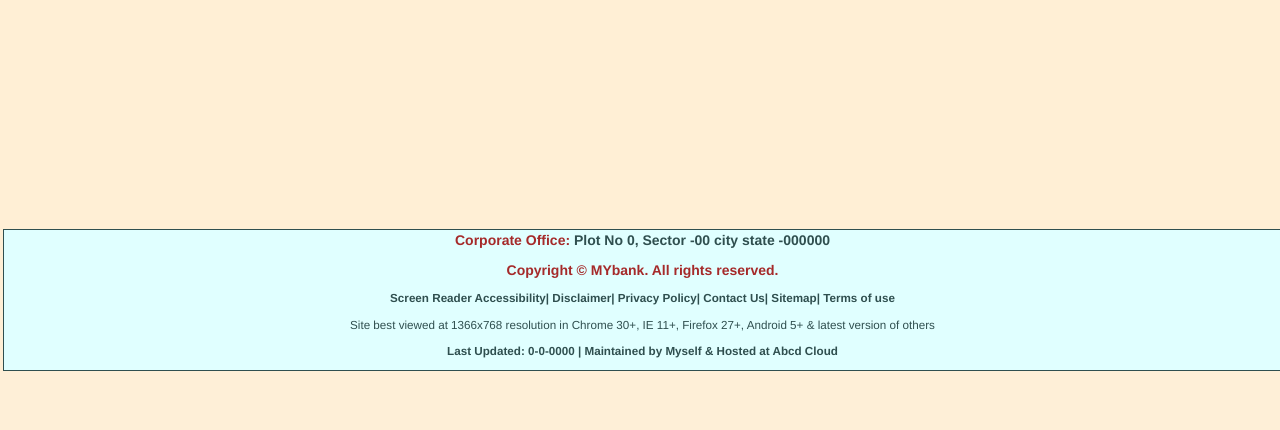
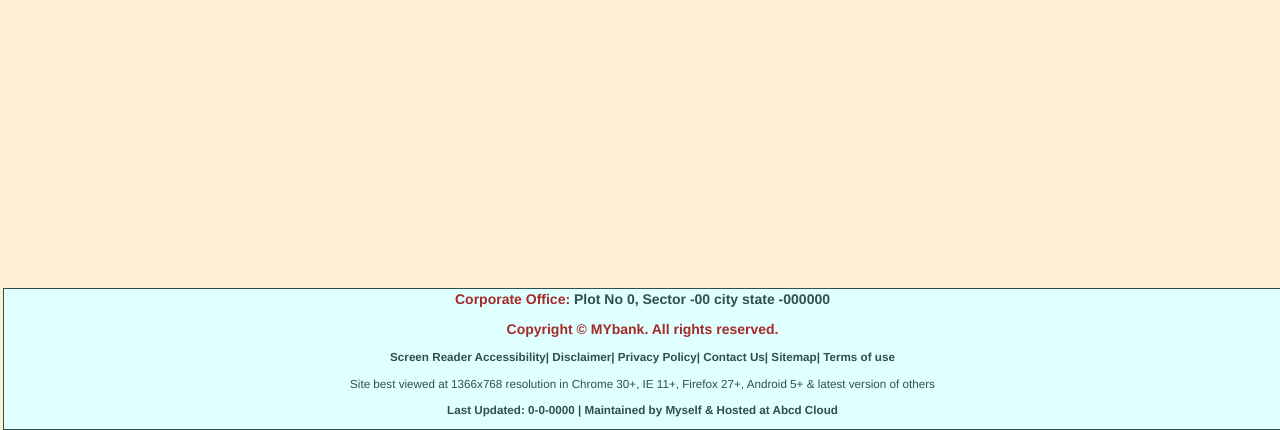
Before and after one commit to Vijaytkd/Vijaytkd.github.io, a PHP site: page / in a window 1280 px wide. Shown: the part 581-1011 px from the top of the page. Before the commit the page ends 952 px from the top, so only its background shows below. Run offline with PHP 8.4, Linux system fonts and the light colour scheme.

Commit message:
Update bstyle.css

```diff
--- a/css/bstyle.css
+++ b/css/bstyle.css
@@ -79,7 +79,7 @@ a.btn:hover{
 .footer {
     position: relative;
     left: 2.5px;
-    bottom: -10px;
+    bottom: -69px;
     width: 100%;
     background-color:lightcyan;
     color: darkslategray;
```
